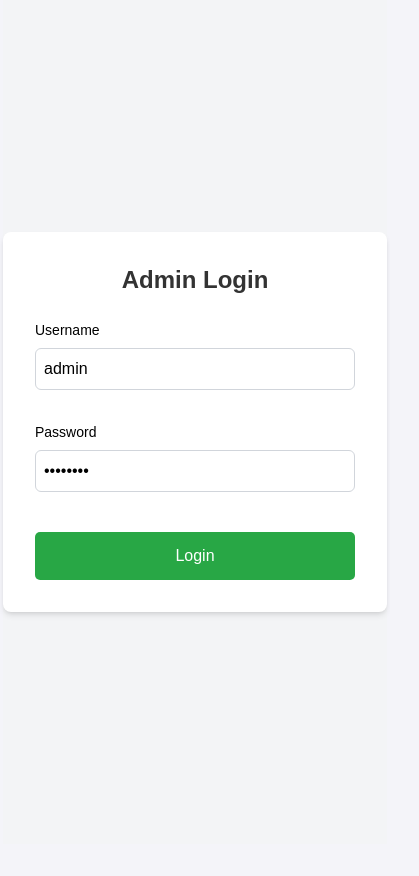
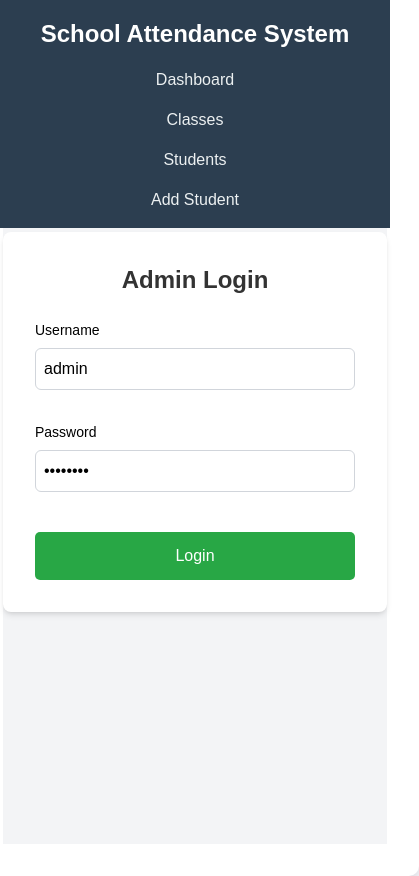
Before and after one commit to oussamazrx/Computer-Vision-Project, a React (Create React App) app in the folder absence/application/: page / in a window 390 px wide. Shown: the whole page, 419 px wide, since content can reach past the window. Before the commit the page ends 844 px from the top, so only its background shows below. Built offline with nearby package versions, Linux system fonts and the light colour scheme; no server answers.

Commit message:
last
show selected class students and show all student if the admin doesn't select any class and more changes we still need upgrade the style

```diff
--- a/absence/application/src/App.js
+++ b/absence/application/src/App.js
@@ -177,9 +177,9 @@
 // }
 
 // export default App;
-
-import React, { useState, useEffect } from 'react';
+import React from 'react';
 import { BrowserRouter as Router, Route, Routes } from 'react-router-dom';
+import Navbar from './components/Navbar';
 import Login from './components/login';
 import Dashboard from './components/Dashboard';
 import AddStudentForm from './components/AddStudentForm';
@@ -187,36 +187,20 @@ import Students from './components/Students';
 import ClassList from './components/ClassList';
 
 function App() {
-  const [classes, setClasses] = useState([]);
-  const [selectedClass, setSelectedClass] = useState(null);
-
-  useEffect(() => {
-    fetch('http://localhost:5000/classes')
-      .then(response => {
-        if (!response.ok) {
-          throw new Error('Network response was not ok');
-        }
-        return response.json();
-      })
-      .then(data => {
-        setClasses(data);
-      })
-      .catch(error => console.error('Error fetching classes:', error));
-  }, []);
-
-  const handleSelectClass = (classId) => {
-    setSelectedClass(classId);
-  };
-
   return (
     <Router>
-      <Routes>
-        <Route path="/" element={<Login />} />
-        <Route path="/dashboard" element={<Dashboard />} />
-        <Route path="/add_student" element={<AddStudentForm />} />
-        <Route path="/students" element={<Students classFilter={selectedClass} />} />
-        <Route path="/classes" element={<ClassList classes={classes} onSelectClass={handleSelectClass} />} />
-      </Routes>
+      <div className="App">
+        <Navbar />
+        <div className="content">
+          <Routes>
+            <Route path="/" element={<Login />} />
+            <Route path="/dashboard" element={<Dashboard />} />
+            <Route path="/add_student" element={<AddStudentForm />} />
+            <Route path="/students" element={<Students />} />
+            <Route path="/classes" element={<ClassList />} />
+          </Routes>
+        </div>
+      </div>
     </Router>
   );
 }
--- a/absence/application/src/components/ClassList.js
+++ b/absence/application/src/components/ClassList.js
@@ -1,29 +1,70 @@
-import React from 'react';
+import React, { useState, useEffect } from 'react';
 import { useNavigate } from 'react-router-dom';
 
-function ClassList({ classes, onSelectClass }) {
+function ClassList() {
+  const [classes, setClasses] = useState([]);
+  const [loading, setLoading] = useState(true);
+  const [error, setError] = useState(null);
   const navigate = useNavigate();
 
+  useEffect(() => {
+    const fetchClasses = async () => {
+      try {
+        const response = await fetch('http://localhost:5000/classes');
+        if (!response.ok) {
+          throw new Error('Failed to fetch classes');
+        }
+        const data = await response.json();
+        setClasses(data);
+        setLoading(false);
+      } catch (err) {
+        setError('Error loading classes: ' + err.message);
+        setLoading(false);
+      }
+    };
+
+    fetchClasses();
+  }, []);
+
   const handleClassClick = (classId) => {
-    onSelectClass(classId);
-    navigate('/students');
+    navigate(`/students?classId=${classId}`);
   };
+
+  if (loading) {
+    return (
+      <div className="p-6 bg-white rounded-lg shadow-md">
+        <div className="text-center">Loading classes...</div>
+      </div>
+    );
+  }
+
+  if (error) {
+    return (
+      <div className="p-6 bg-white rounded-lg shadow-md">
+        <div className="text-red-500">{error}</div>
+      </div>
+    );
+  }
 
   return (
     <div className="p-6 bg-white rounded-lg shadow-md">
       <h2 className="text-xl font-bold mb-6">List of Classes</h2>
+      {classes.length === 0 ? (
+        <p className="text-gray-500">No classes found.</p>
+      ) : (
         <ul className="space-y-2">
           {classes.map((classItem) => (
             <li key={classItem.id}>
               <button
                 onClick={() => handleClassClick(classItem.id)}
-              className="w-full p-2 border border-gray-300 rounded-md hover:bg-gray-100 cursor-pointer"
+                className="w-full p-2 border border-gray-300 rounded-md hover:bg-gray-100 cursor-pointer text-left"
               >
                 {classItem.name}
               </button>
             </li>
           ))}
         </ul>
+      )}
     </div>
   );
 }
--- /dev/null
+++ b/absence/application/src/components/Navbar.css
@@ -0,0 +1,67 @@
+.navbar {
+    background-color: #2c3e50;
+    padding: 1rem 2rem;
+    display: flex;
+    justify-content: space-between;
+    align-items: center;
+    position: fixed;
+    top: 0;
+    left: 0;
+    right: 0;
+    z-index: 1000;
+  }
+
+  .navbar-brand {
+    font-size: 1.5rem;
+  }
+
+  .navbar-brand a {
+    color: white;
+    text-decoration: none;
+    font-weight: bold;
+  }
+
+  .nav-links {
+    display: flex;
+    list-style: none;
+    margin: 0;
+    padding: 0;
+    gap: 2rem;
+  }
+
+  .nav-links li a {
+    color: #ecf0f1;
+    text-decoration: none;
+    font-size: 1rem;
+    transition: color 0.3s ease;
+  }
+
+  .nav-links li.active a {
+    color: #3498db;
+    font-weight: bold;
+  }
+
+  .nav-links li a:hover {
+    color: #3498db;
+  }
+
+
+
+  /* Responsive design */
+  @media (max-width: 768px) {
+    .navbar {
+      flex-direction: column;
+      padding: 1rem;
+    }
+
+    .navbar-brand {
+      margin-bottom: 1rem;
+    }
+
+    .nav-links {
+      flex-direction: column;
+      gap: 1rem;
+      text-align: center;
+      width: 100%;
+    }
+  }
--- /dev/null
+++ b/absence/application/src/components/Navbar.js
@@ -0,0 +1,35 @@
+import React from 'react';
+import { Link, useLocation } from 'react-router-dom';
+import './Navbar.css';
+
+const Navbar = () => {
+  const location = useLocation();
+
+  const isActive = (path) => {
+    return location.pathname === path ? 'active' : '';
+  };
+
+  return (
+    <nav className="navbar">
+      <div className="navbar-brand">
+        <Link to="/">School Attendance System</Link>
+      </div>
+      <ul className="nav-links">
+        <li className={isActive('/dashboard')}>
+          <Link to="/dashboard">Dashboard</Link>
+        </li>
+        <li className={isActive('/classes')}>
+          <Link to="/classes">Classes</Link>
+        </li>
+        <li className={isActive('/students')}>
+          <Link to="/students">Students</Link>
+        </li>
+        <li className={isActive('/add_student')}>
+          <Link to="/add_student">Add Student</Link>
+        </li>
+      </ul>
+    </nav>
+  );
+};
+
+export default Navbar;
--- a/absence/application/src/components/Students.js
+++ b/absence/application/src/components/Students.js
@@ -1,50 +1,140 @@
 import React, { useState, useEffect } from 'react';
-import { useNavigate } from 'react-router-dom';  // Import useNavigate from react-router-dom
+import { useLocation, useNavigate } from 'react-router-dom';
 
-const Students = ({ classFilter }) => {
+function Students() {
   const [students, setStudents] = useState([]);
-  const navigate = useNavigate();  // Initialize the navigate function from useNavigate hook
+  const [loading, setLoading] = useState(true);
+  const [error, setError] = useState(null);
+  const [className, setClassName] = useState('');
+  const location = useLocation();
+  const navigate = useNavigate();
+
+  // Get the classId from URL search params
+  const searchParams = new URLSearchParams(location.search);
+  const classId = searchParams.get('classId');
 
   useEffect(() => {
-    if (classFilter) {
-      console.log(`Fetching students for class: ${classFilter}`);
-      fetch(`http://localhost:5000/classes/${classFilter}/students`)
-        .then(response => {
-          if (!response.ok) {
-            throw new Error('Network response was not ok');
+    const fetchData = async () => {
+      try {
+        setLoading(true);
+
+        if (classId) {
+          // Fetch class details
+          const classResponse = await fetch('http://localhost:5000/classes');
+          const classesData = await classResponse.json();
+          const currentClass = classesData.find(c => c.id === parseInt(classId));
+          setClassName(currentClass ? currentClass.name : '');
+
+          // Fetch students for the selected class
+          console.log('Fetching students for class:', classId); // Debug log
+          const studentsResponse = await fetch(`http://localhost:5000/classes/${classId}/students`);
+
+          if (!studentsResponse.ok) {
+            throw new Error(`HTTP error! status: ${studentsResponse.status}`);
           }
-          return response.json();
-        })
-        .then(data => {
-          console.log('Fetched students:', data); // Log the fetched students
-          setStudents(data);
-        })
-        .catch(error => console.error('Error fetching students:', error));
-    }
-  }, [classFilter]);
+
+          const studentsData = await studentsResponse.json();
+          console.log('Students data:', studentsData); // Debug log
+
+          setStudents(studentsData);
+        } else {
+          // Fetch all students
+          console.log('Fetching all students'); // Debug log
+          const studentsResponse = await fetch('http://localhost:5000/students');
+
+          if (!studentsResponse.ok) {
+            throw new Error(`HTTP error! status: ${studentsResponse.status}`);
+          }
+
+          const studentsData = await studentsResponse.json();
+          console.log('All students data:', studentsData); // Debug log
+
+          setStudents(studentsData);
+          setClassName('All Classes'); // Set class name to indicate all students
+        }
+
+        setError(null);
+      } catch (err) {
+        console.error('Error fetching data:', err); // Debug log
+        setError('Error loading students: ' + err.message);
+        setStudents([]);
+      } finally {
+        setLoading(false);
+      }
+    };
+
+    fetchData();
+  }, [classId]);
+
+  const handleBackClick = () => {
+    navigate('/classes');
+  };
+
+  if (loading) {
+    return (
+      <div className="p-6">
+        <div className="text-center">Loading students...</div>
+      </div>
+    );
+  }
 
   return (
-    <div>
-      <h2>Students in Class {classFilter}</h2>
-      <button
-        onClick={() => navigate('/add_student')}  // Use navigate function here
-        className="mb-4 p-2 bg-blue-500 text-white rounded-md hover:bg-blue-600"
-      >
-        Add Student
-      </button>
-      {students.length === 0 ? (
-        <p>No students found for this class.</p>
+    <div className="p-6 bg-white rounded-lg shadow-md">
+      <div className="flex justify-between items-center mb-6">
+        <h2 className="text-xl font-bold">
+          {className ? `Students in ${className}` : 'Students'}
+        </h2>
+        <button
+          onClick={handleBackClick}
+          className="px-4 py-2 bg-blue-500 text-white rounded hover:bg-blue-600"
+        >
+          Back to Classes
+        </button>
+      </div>
+
+      {error ? (
+        <div className="text-red-500 mb-4">{error}</div>
+      ) : students.length === 0 ? (
+        <p className="text-gray-500">No students found.</p>
       ) : (
-        <ul>
-          {students.map(student => (
-            <li key={student.id}>
-              {student.first_name} {student.last_name}
-            </li>
-          ))}
-        </ul>
+        <div className="overflow-x-auto">
+          <table className="min-w-full table-auto">
+            <thead className="bg-gray-50">
+              <tr>
+                <th className="px-6 py-3 text-left text-xs font-medium text-gray-500 uppercase tracking-wider">ID</th>
+                <th className="px-6 py-3 text-left text-xs font-medium text-gray-500 uppercase tracking-wider">First Name</th>
+                <th className="px-6 py-3 text-left text-xs font-medium text-gray-500 uppercase tracking-wider">Last Name</th>
+                <th className="px-6 py-3 text-left text-xs font-medium text-gray-500 uppercase tracking-wider">Email</th>
+                <th className="px-6 py-3 text-left text-xs font-medium text-gray-500 uppercase tracking-wider">Phone</th>
+                <th className="px-6 py-3 text-left text-xs font-medium text-gray-500 uppercase tracking-wider">Class</th>
+                <th className="px-6 py-3 text-left text-xs font-medium text-gray-500 uppercase tracking-wider">Actions</th>
+              </tr>
+            </thead>
+            <tbody className="bg-white divide-y divide-gray-200">
+              {students.map((student) => (
+                <tr key={student.id} className="hover:bg-gray-50">
+                  <td className="px-6 py-4 whitespace-nowrap">{student.id}</td>
+                  <td className="px-6 py-4 whitespace-nowrap">{student.first_name}</td>
+                  <td className="px-6 py-4 whitespace-nowrap">{student.last_name}</td>
+                  <td className="px-6 py-4 whitespace-nowrap">{student.email}</td>
+                  <td className="px-6 py-4 whitespace-nowrap">{student.phone}</td>
+                  <td className="px-6 py-4 whitespace-nowrap">{student.class_id || 'N/A'}</td>
+                  <td className="px-6 py-4 whitespace-nowrap">
+                    <button
+                      className="text-blue-600 hover:text-blue-900"
+                      onClick={() => {/* Add view details handler */}}
+                    >
+                      View Details
+                    </button>
+                  </td>
+                </tr>
+              ))}
+            </tbody>
+          </table>
+        </div>
       )}
     </div>
   );
-};
+}
 
 export default Students;
```
Also changed, not shown: 2 other files (tests, documents, lock files or other folders). Lines whose indentation alone changed are shown as unchanged.
